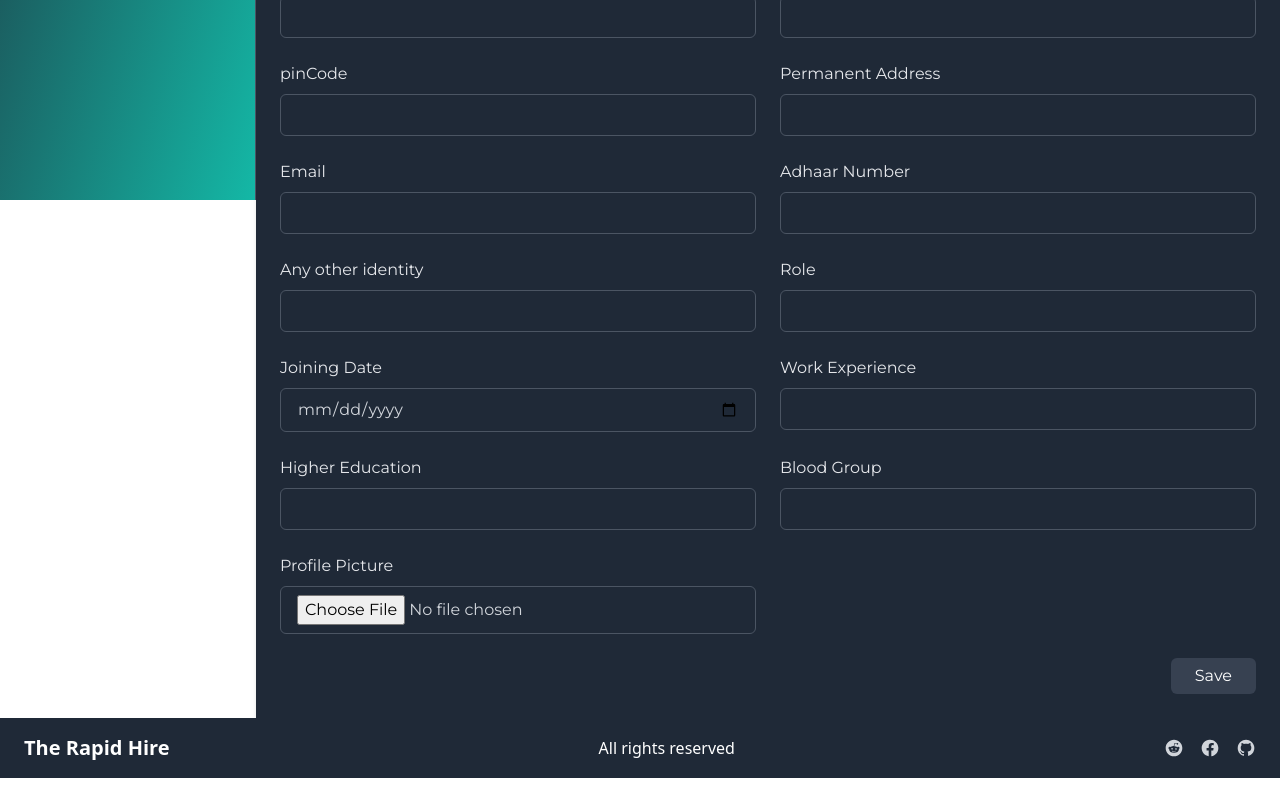
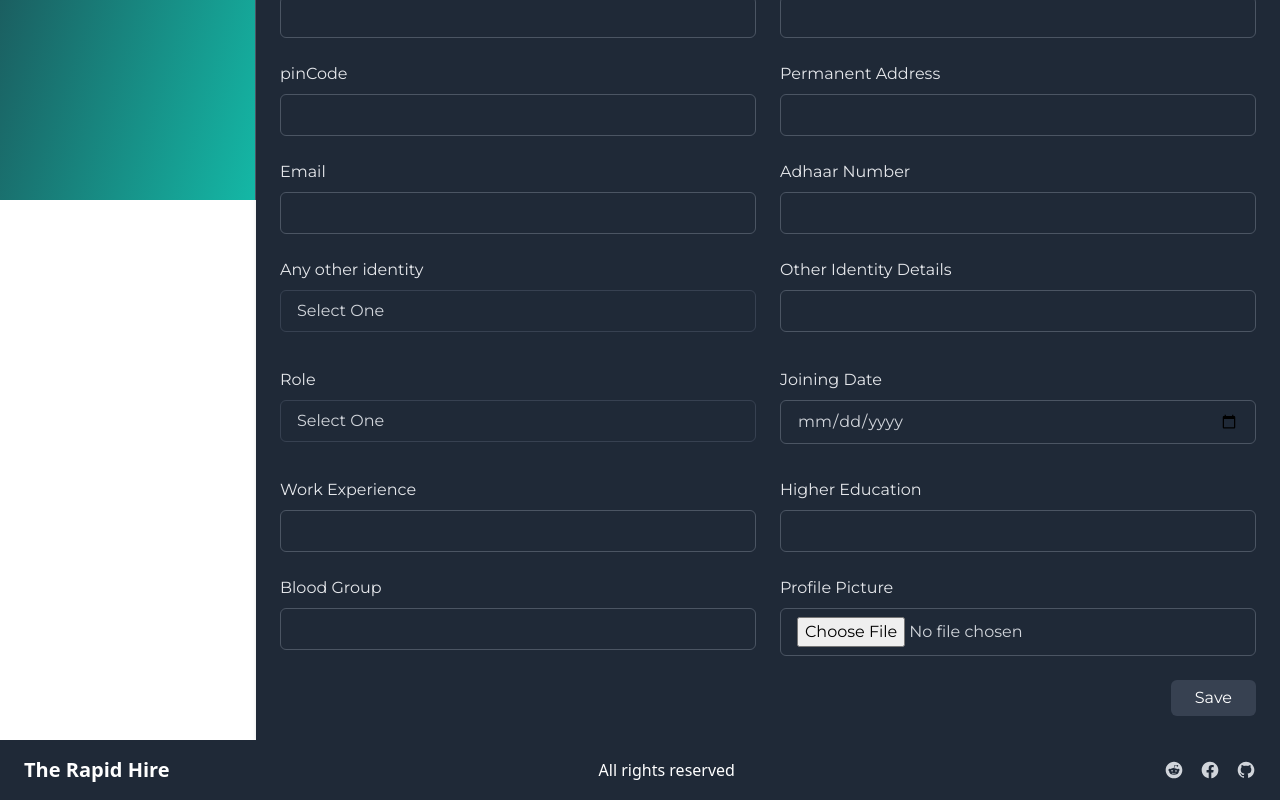
Before and after one commit to vishesh-baj/trh-family-app, a React (Create React App) app: page /new-entry in a window 1280 px wide. Shown: the part 680-1480 px from the top of the page. Before the commit the page ends 1458 px from the top, so only its background shows below. Built offline with nearby package versions, Linux system fonts and the light colour scheme.

Commit message:
added select-options, populating of data pending

```diff
--- a/src/app/helpers.js
+++ b/src/app/helpers.js
@@ -152,13 +152,19 @@ export const formArray = [
     id: "17",
     name: "anyOtherIdentity",
     label: "Any other identity",
+    type: "select",
+  },
+  {
+    id: "123",
+    name: "otherIdentityDetails",
+    label: "Other Identity Details",
     type: "text",
   },
   {
     id: "18",
     name: "role",
     label: "Role",
-    type: "text",
+    type: "select",
   },
   {
     id: "19",
@@ -190,6 +196,19 @@ export const formArray = [
     label: "Profile Picture",
     type: "file",
   },
+];
+
+// ? OPTIONS ARRAY FOR FORM SELECT COMPONENTS
+export const selectRole = [
+  { value: "dev", label: "Developer" },
+  { value: "sales", label: "Sales" },
+  { value: "hr", label: "Human Resources" },
+];
+
+export const selectOtherIdentity = [
+  { value: "pan", label: "PAN CARD" },
+  { value: "driving_lisence", label: "Driving Lisence" },
+  { value: "voter-id", label: "Voter Id" },
 ];
 
 // ** _______________________HELPER-FUNCTIONS_____________________________
--- a/src/components/Form.jsx
+++ b/src/components/Form.jsx
@@ -7,7 +7,7 @@ import Sidebar from "./Sidebar";
 import FormInput from "./SubComponents/FormInput";
 
 const Form = () => {
-  const navigate = useNavigate();
+  // const navigate = useNavigate();
   const [formInputObj, setFormInputObj] = useState({
     firstName: "",
     lastName: "",
@@ -44,6 +44,13 @@ const Form = () => {
 
   const handleSubmit = async (e) => {
     e.preventDefault();
+    const select = document.querySelector(".selectRole").value;
+    const selectOtherDetails = document.querySelector(
+      ".selectOtherIdentity"
+    ).value;
+    formInputObj.role = select;
+    formInputObj.anyOtherIdentity = selectOtherDetails;
+    console.log(formInputObj);
     postEmployee(formInputObj);
   };
 
--- a/src/components/SubComponents/FormInput.jsx
+++ b/src/components/SubComponents/FormInput.jsx
@@ -1,4 +1,7 @@
 import React from "react";
+import { selectOtherIdentity, selectRole } from "../../app/helpers";
+import OtherIdentitySelect from "./OtherIdentitySelect";
+import SelectInput from "./SelectInput";
 
 const FormInput = ({ id, name, label, type, handleChange, defaultValue }) => {
   return (
@@ -7,6 +10,12 @@ const FormInput = ({ id, name, label, type, handleChange, defaultValue }) => {
         {label}
       </label>
 
+      {type === "select" ? (
+        (name === "role" && <SelectInput options={selectRole} />) ||
+        (name === "anyOtherIdentity" && (
+          <OtherIdentitySelect options={selectOtherIdentity} />
+        ))
+      ) : (
         <input
           className="form-input"
           id={id}
@@ -15,6 +24,7 @@ const FormInput = ({ id, name, label, type, handleChange, defaultValue }) => {
           onChange={handleChange}
           defaultValue={defaultValue}
         />
+      )}
     </div>
   );
 };
--- /dev/null
+++ b/src/components/SubComponents/OtherIdentitySelect.jsx
@@ -0,0 +1,24 @@
+import React from "react";
+
+const OtherIdentitySelect = ({ options }) => {
+  return (
+    <>
+      <div className="flex">
+        <div className="mb-3 xl:w-96 flex-1">
+          <select
+            className="selectOtherIdentity form-select appearance-none loginInput dark:bg-gray-700"
+            aria-label="Default select example"
+          >
+            <option selected>Select One</option>
+
+            {options.map((option) => {
+              return <option value={option.value}>{option.label}</option>;
+            })}
+          </select>
+        </div>
+      </div>
+    </>
+  );
+};
+
+export default OtherIdentitySelect;
--- /dev/null
+++ b/src/components/SubComponents/SelectInput.jsx
@@ -0,0 +1,22 @@
+import React from "react";
+
+const SelectInput = ({ options }) => {
+  return (
+    <div className="flex">
+      <div className="mb-3 xl:w-96 flex-1">
+        <select
+          className="selectRole form-select appearance-none loginInput dark:bg-gray-700"
+          aria-label="Default select example"
+        >
+          <option selected>Select One</option>
+
+          {options.map((option) => {
+            return <option value={option.value}>{option.label}</option>;
+          })}
+        </select>
+      </div>
+    </div>
+  );
+};
+
+export default SelectInput;
--- a/src/index.css
+++ b/src/index.css
@@ -4,7 +4,7 @@
 @tailwind variants;
 
 .loginInput {
-  @apply block w-full px-4 py-2 mt-2 text-gray-700 placeholder-gray-400 bg-white border border-gray-200 rounded-md dark:placeholder-gray-600 dark:bg-gray-900 dark:text-gray-300 dark:border-gray-700 focus:border-blue-400 dark:focus:border-blue-400 focus:ring-blue-400 focus:outline-none focus:ring focus:ring-opacity-40;
+  @apply block w-full px-4 py-2 mt-2 text-gray-700 placeholder-gray-400 bg-white border border-gray-200 rounded-md dark:placeholder-gray-600 dark:bg-gray-800 dark:text-gray-300 dark:border-gray-700 focus:border-blue-400 dark:focus:border-blue-400 focus:ring-blue-400 focus:outline-none focus:ring focus:ring-opacity-40;
 }
 
 .loginBtn {
```
Lines whose indentation alone changed are shown as unchanged.
